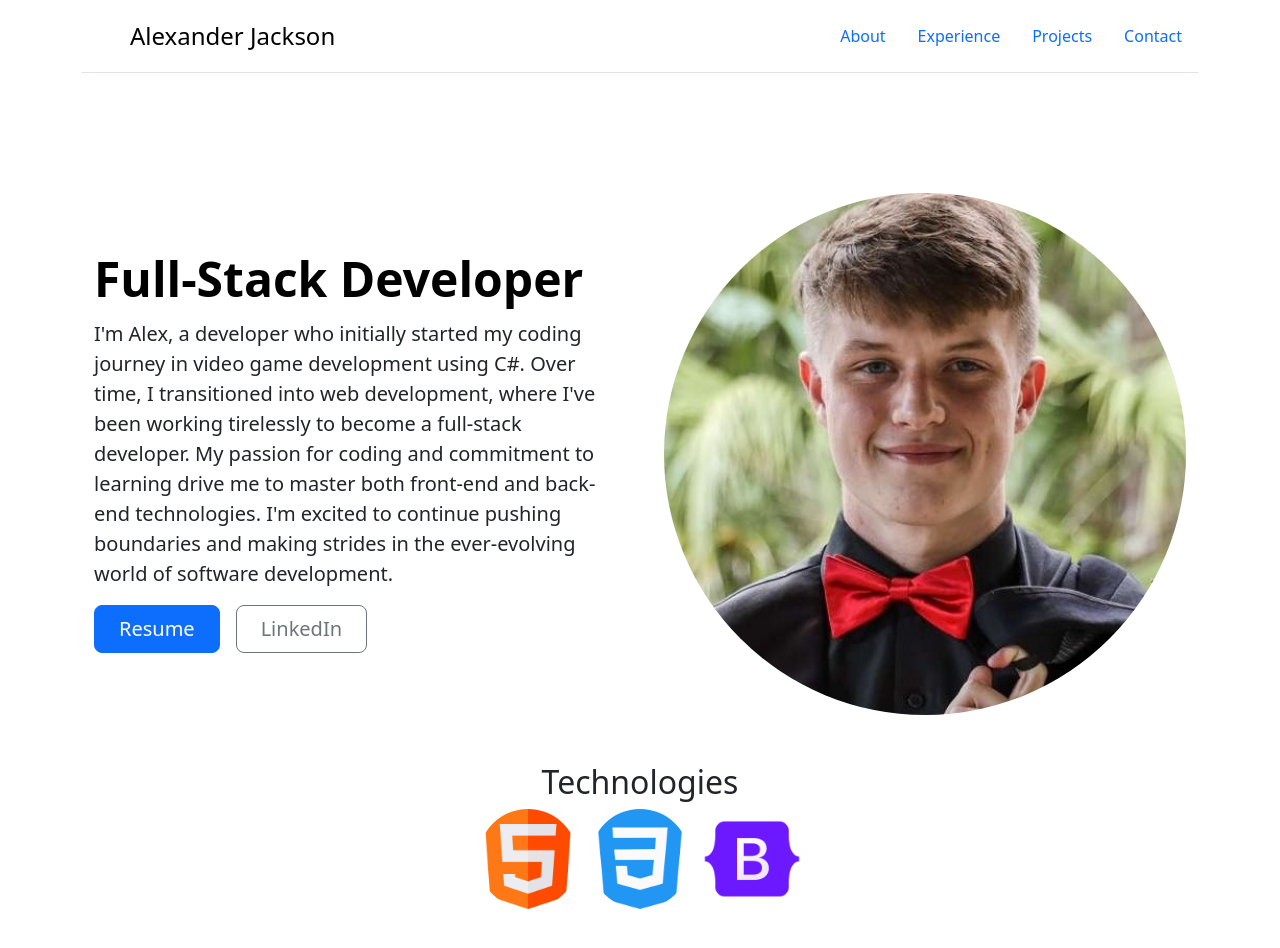
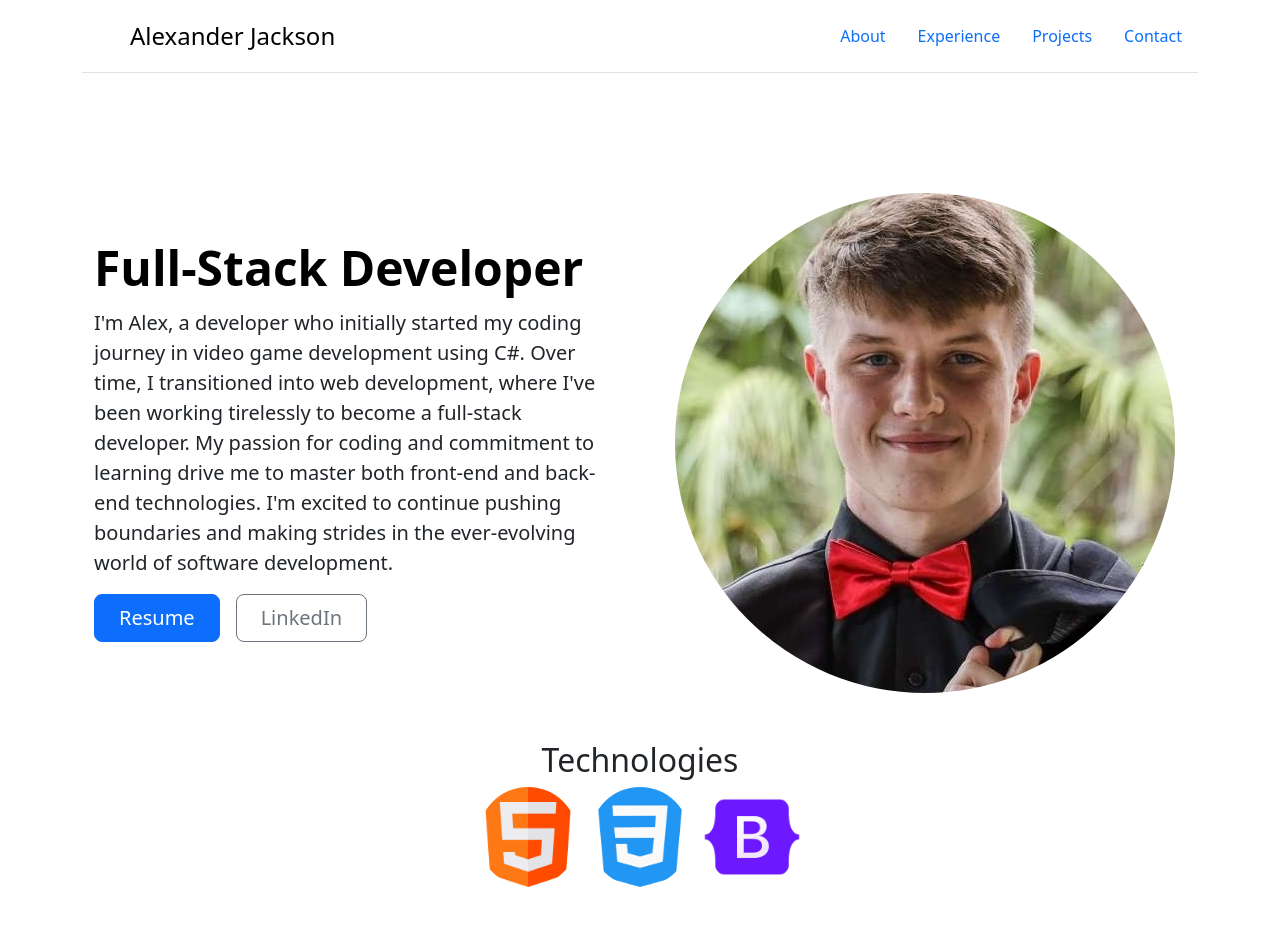
Before and after one commit to AlexsGits/Portfolio, a plain HTML site: page index.html in a window 1280 px wide. Drawn offline with nearby package versions, Linux system fonts and the light colour scheme.

Commit message:
Img fixes

```diff
--- a/index.html
+++ b/index.html
@@ -32,7 +32,7 @@
     <div class="container col-xxl-8 px-4 py-5">
         <div class="row flex-lg-row-reverse align-items-center g-5 py-5">
             <div class="col-10 col-sm-8 col-lg-6">
-                <img src="./images/IMG_4373.jpg" class="d-block mx-lg-auto img-fluid" alt="Bootstrap Themes" width="650"
+                <img src="./images/me.jpg" class="d-block mx-lg-auto img-fluid" alt="Bootstrap Themes" width="500"
                     height="500" radius="100" loading="lazy">
             </div>
             <div class="col-lg-6">
@@ -59,7 +59,7 @@
                                 height="100"></li>
                         <li class="list-inline-item"><img src="./images/css-3.png" alt="css-img" width="100"
                                 height="100"></li>
-                        <li class="list-inline-item"><img src="./images/icons8-bootstrap-logo-240.png" alt="css-img"
+                        <li class="list-inline-item"><img src="./images/bootstrap.png" alt="css-img"
                                 width="100" height="100"></li>
                     </ul>
                 </div>
```
Also changed, not shown: images/bootstrap.png (renamed from images/icons8-bootstrap-logo-240.png), images/me.jpg (renamed from images/IMG_4373.jpg).
